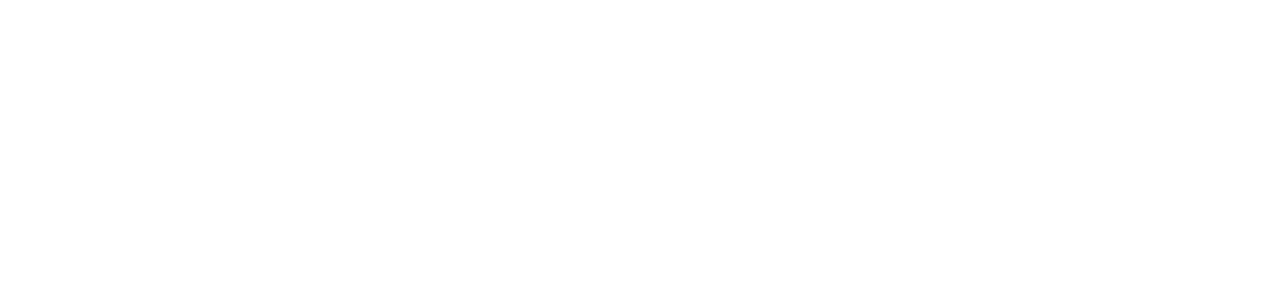
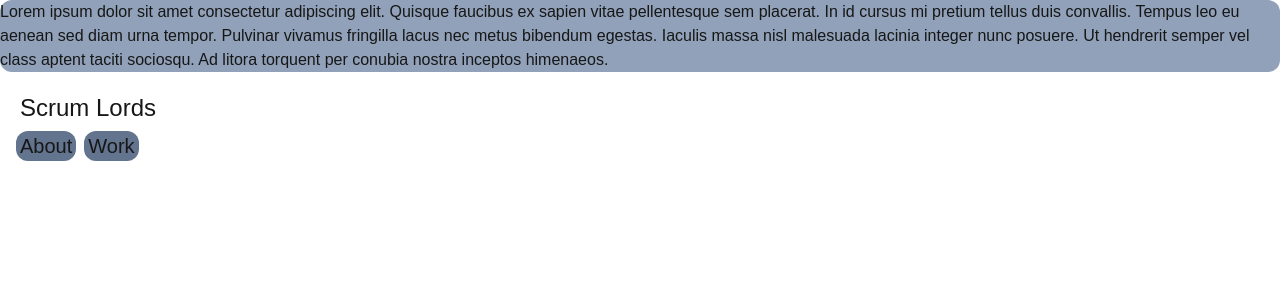
Before and after one commit to TeejMcSteez/scrumLords, a Next.js app: page / in a window 1280 px wide. Shown: the top 300 px of the page. Built offline with nearby package versions, Linux system fonts and the light colour scheme.

Commit message:
feat: added components to root

```diff
--- a/app/page.tsx
+++ b/app/page.tsx
@@ -1,5 +1,11 @@
+import Landing from "./components/Landing";
+import Navbar from "./components/Navbar";
+
 export default function Home() {
   return (
-    <></>
+    <div>
+      <Landing />
+      <Navbar />
+    </div>
   );
 }
```
